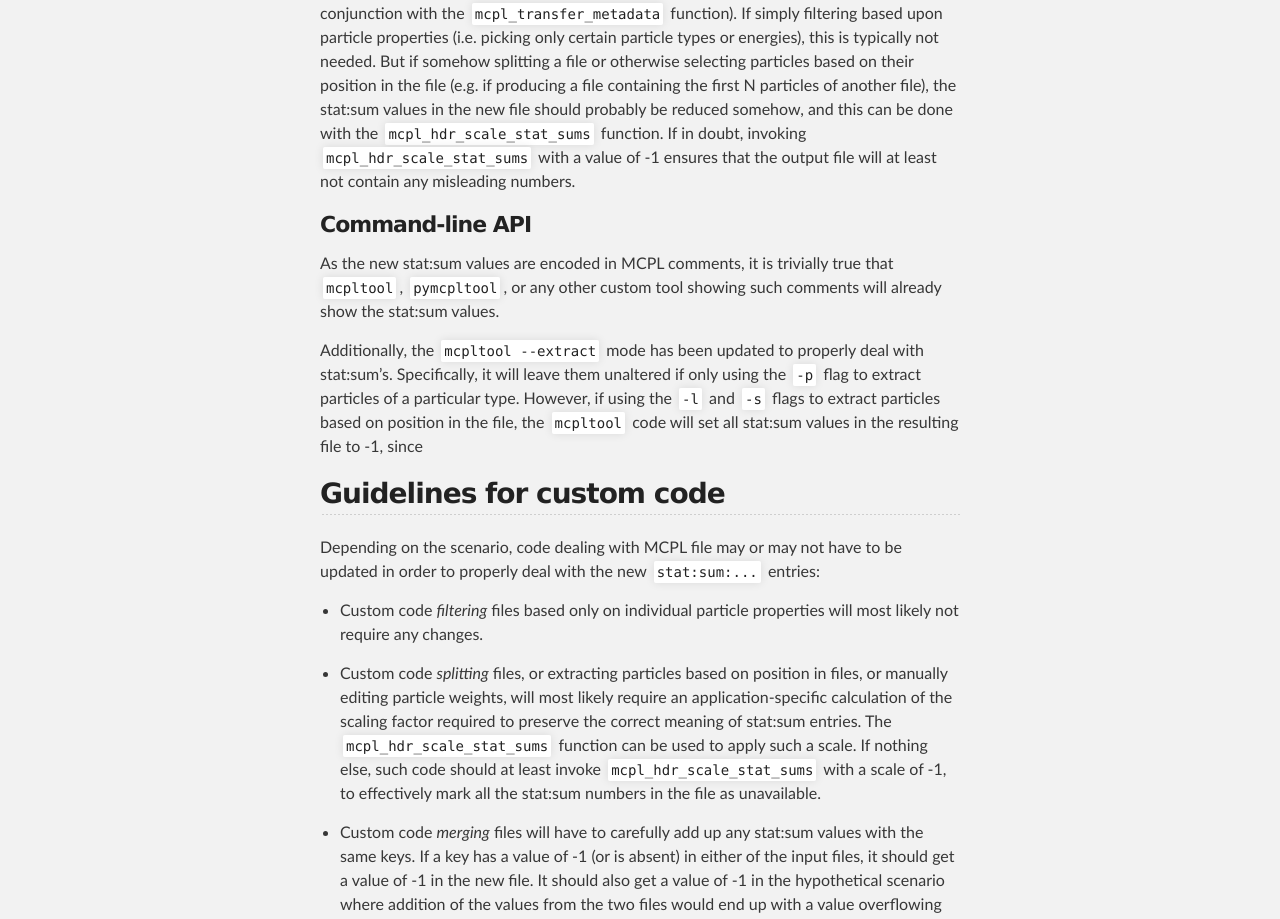
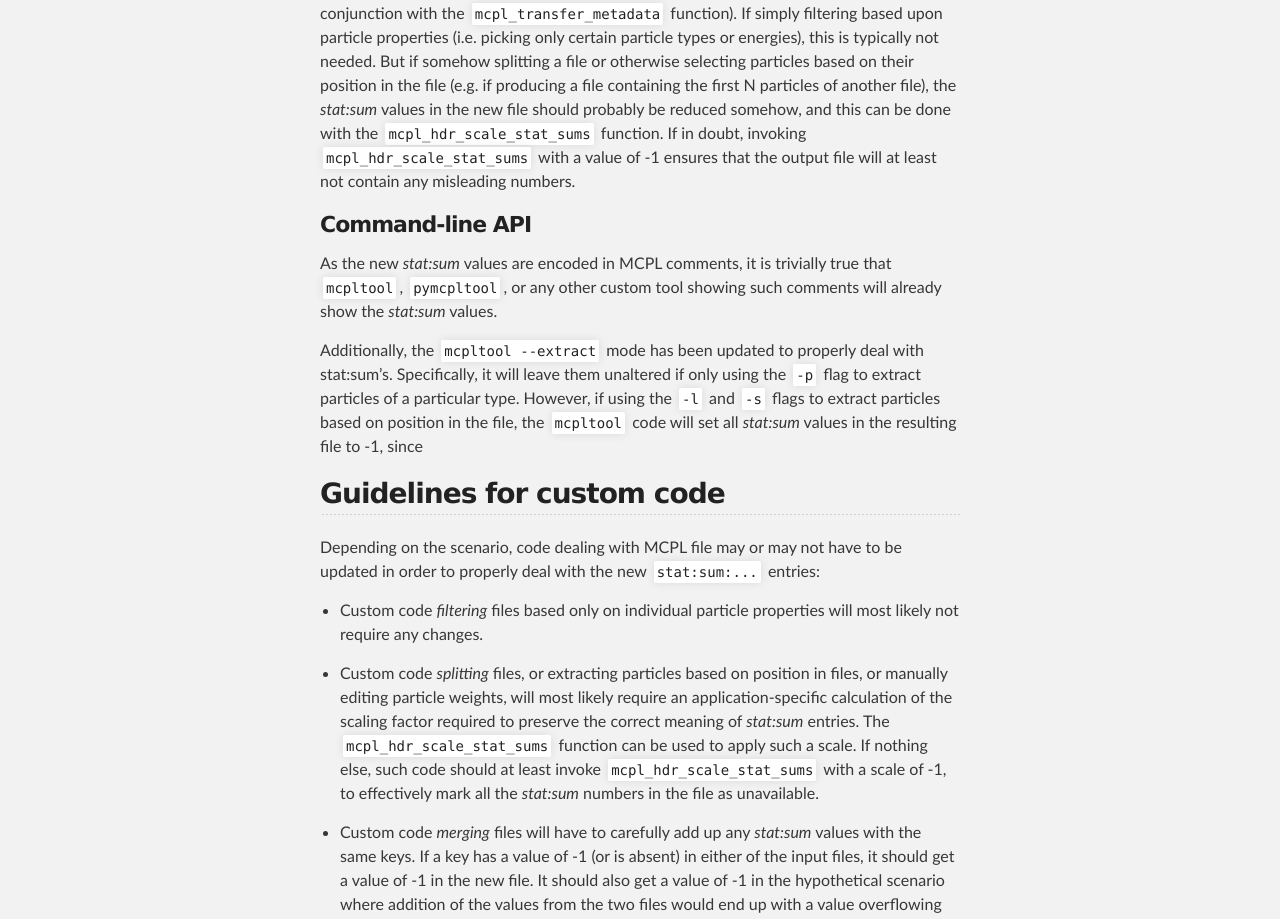
Before and after one commit to mctools/mcpl, a Jekyll site: the page built from format_statsum.md, in a window 1280 px wide and 1400 px high, scrolled down 5108 px. Shown: the part 296-1215 px from the top of the window. Built offline with Jekyll 4.4.1, drawn with Linux system fonts in a browser that asks for light colours; some of the changed text lies outside the part shown.

Commit message:
Work on new format and stat:sum page

```diff
--- a/format_statsum.md
+++ b/format_statsum.md
@@ -130,13 +130,13 @@ The `mcpl_hdr_add_stat_sum` function is used to add values into files. Of course
 
 If the value of the statistics is not known initially, it is possible to set value=-1 to simply reserve space in the header. In that case, one MUST invoke the function again to set the final value before the file is closed.  Keys must be at most 64 chars long and not contain colons (:).  In case custom code is used to truncate particle lists, this function should also be used to modify the statistics of such files.
 
-Finally, the function `mcpl_hdr_scale_stat_sums` is intended by usage for people who might be implementing custom editing, filtering or splitting of files via the C API (normally in conjunction with the `mcpl_transfer_metadata` function). If simply filtering based upon particle properties (i.e. picking only certain particle types or energies), this is typically not needed. But if somehow splitting a file or otherwise selecting particles based on their position in the file (e.g. if producing a file containing the first N particles of another file), the stat:sum values in the new file should probably be reduced somehow, and this can be done with the `mcpl_hdr_scale_stat_sums` function. If in doubt, invoking `mcpl_hdr_scale_stat_sums` with a value of -1 ensures that the output file will at least not contain any misleading numbers.
+Finally, the function `mcpl_hdr_scale_stat_sums` is intended by usage for people who might be implementing custom editing, filtering or splitting of files via the C API (normally in conjunction with the `mcpl_transfer_metadata` function). If simply filtering based upon particle properties (i.e. picking only certain particle types or energies), this is typically not needed. But if somehow splitting a file or otherwise selecting particles based on their position in the file (e.g. if producing a file containing the first N particles of another file), the *stat:sum* values in the new file should probably be reduced somehow, and this can be done with the `mcpl_hdr_scale_stat_sums` function. If in doubt, invoking `mcpl_hdr_scale_stat_sums` with a value of -1 ensures that the output file will at least not contain any misleading numbers.
 
 ### Command-line API
 
-As the new stat:sum values are encoded in MCPL comments, it is trivially true that `mcpltool`, `pymcpltool`, or any other custom tool showing such comments will already show the stat:sum values.
+As the new *stat:sum* values are encoded in MCPL comments, it is trivially true that `mcpltool`, `pymcpltool`, or any other custom tool showing such comments will already show the *stat:sum* values.
 
-Additionally, the `mcpltool --extract` mode has been updated to properly deal with stat:sum's. Specifically, it will leave them unaltered if only using the `-p` flag to extract particles of a particular type. However, if using the `-l` and `-s` flags to extract particles based on position in the file, the `mcpltool` code will set all stat:sum values in the resulting file to -1, since
+Additionally, the `mcpltool --extract` mode has been updated to properly deal with stat:sum's. Specifically, it will leave them unaltered if only using the `-p` flag to extract particles of a particular type. However, if using the `-l` and `-s` flags to extract particles based on position in the file, the `mcpltool` code will set all *stat:sum* values in the resulting file to -1, since
 
 ## Guidelines for custom code
 
@@ -144,6 +144,6 @@ Depending on the scenario, code dealing with MCPL file may or may not have to be
 
 * Custom code *filtering* files based only on individual particle properties will most likely not require any changes.
 
-* Custom code *splitting* files, or extracting particles based on position in files, or manually editing particle weights, will most likely require an application-specific calculation of the scaling factor required to preserve the correct meaning of stat:sum entries. The `mcpl_hdr_scale_stat_sums` function can be used to apply such a scale. If nothing else, such code should at least invoke `mcpl_hdr_scale_stat_sums` with a scale of -1, to effectively mark all the stat:sum numbers in the file as unavailable.
+* Custom code *splitting* files, or extracting particles based on position in files, or manually editing particle weights, will most likely require an application-specific calculation of the scaling factor required to preserve the correct meaning of *stat:sum* entries. The `mcpl_hdr_scale_stat_sums` function can be used to apply such a scale. If nothing else, such code should at least invoke `mcpl_hdr_scale_stat_sums` with a scale of -1, to effectively mark all the *stat:sum* numbers in the file as unavailable.
 
-* Custom code *merging* files will have to carefully add up any stat:sum values with the same keys. If a key has a value of -1 (or is absent) in either of the input files, it should get a value of -1 in the new file. It should also get a value of -1 in the hypothetical scenario where addition of the values from the two files would end up with a value overflowing the range of 64 bit floating point numbers (i.e. store -1 instead of infinity).
+* Custom code *merging* files will have to carefully add up any *stat:sum* values with the same keys. If a key has a value of -1 (or is absent) in either of the input files, it should get a value of -1 in the new file. It should also get a value of -1 in the hypothetical scenario where addition of the values from the two files would end up with a value overflowing the range of 64 bit floating point numbers (i.e. store -1 instead of infinity).
```
Also changed, not shown: other parts of format_statsum.md (+8 -8 lines).
